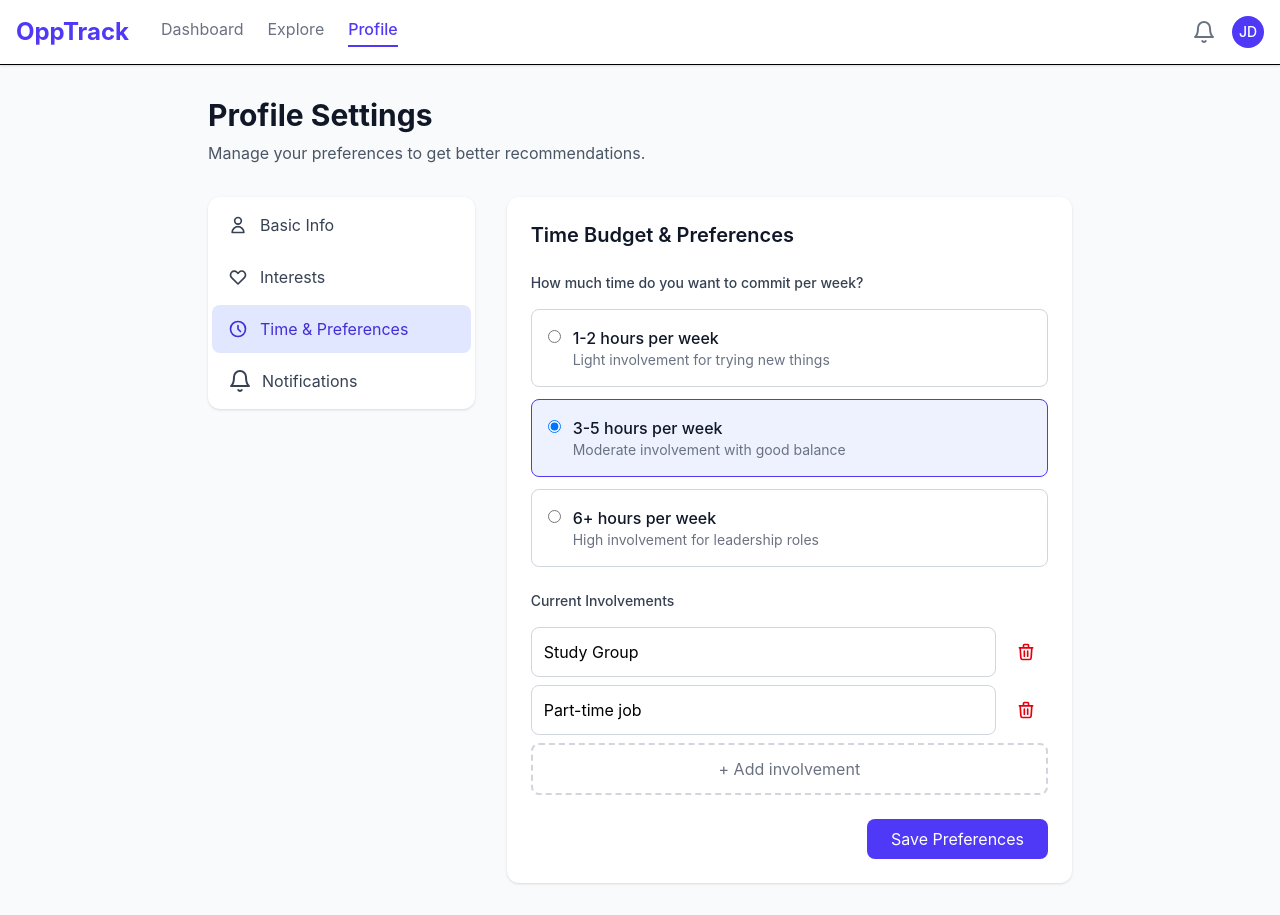
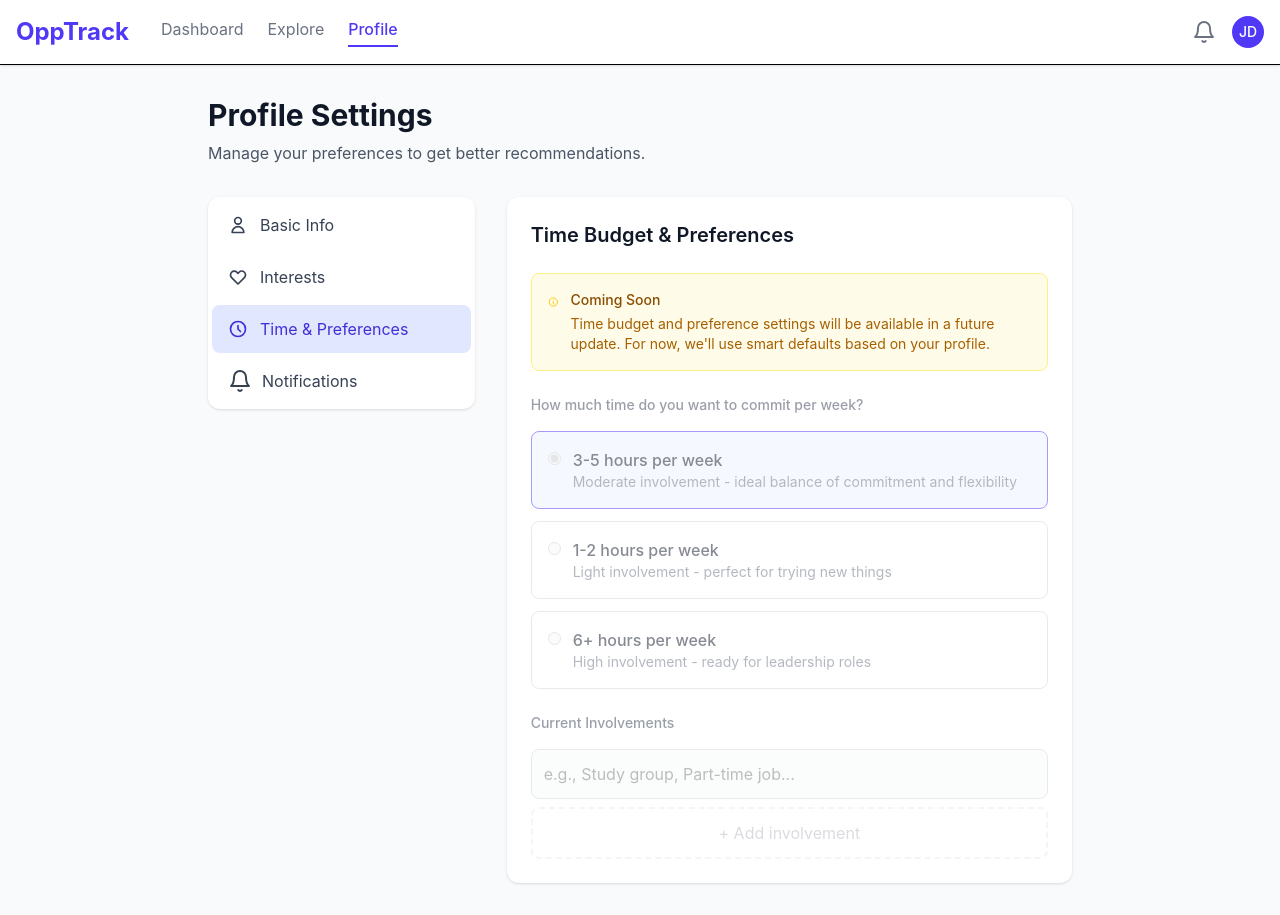
Before and after one commit to YamanDevelopment/Atlas, a Nuxt app in the folder src/frontend/: page /profile in a window 1280 px wide. Both pictures are taken after a click on the button "Time & Preferences". Built offline with nearby package versions, Linux system fonts and the light colour scheme.

Commit message:
profile tab done

```diff
--- a/src/frontend/pages/profile.vue
+++ b/src/frontend/pages/profile.vue
@@ -272,27 +272,48 @@
             <div v-else-if="activeSection === 'preferences'" class="p-6">
               <h2 class="text-xl font-semibold text-gray-900 mb-6">Time Budget & Preferences</h2>
 
-              <form @submit.prevent="savePreferences" class="space-y-6">
+              <div class="space-y-6">
+                <div class="bg-yellow-50 border border-yellow-200 rounded-lg p-4">
+                  <div class="flex">
+                    <svg class="h-5 w-5 text-yellow-400 mr-3 mt-0.5" fill="none" viewBox="0 0 24 24" stroke="currentColor">
+                      <path stroke-linecap="round" stroke-linejoin="round" stroke-width="2" d="M13 16h-1v-4h-1m1-4h.01M21 12a9 9 0 11-18 0 9 9 0 0118 0z" />
+                    </svg>
+                    <div>
+                      <h3 class="text-sm font-medium text-yellow-800">Coming Soon</h3>
+                      <p class="text-sm text-yellow-700 mt-1">
+                        Time budget and preference settings will be available in a future update. For now, we'll use smart defaults based on your profile.
+                      </p>
+                    </div>
+                  </div>
+                </div>
+
+                <!-- Placeholder preference settings -->
+                <div class="opacity-50 pointer-events-none">
+                  <div class="space-y-6">
                     <div>
                       <label class="block text-sm font-medium text-gray-700 mb-4">
                         How much time do you want to commit per week?
                       </label>
                       <div class="space-y-3">
-                    <label
-                      v-for="option in timeBudgetOptions"
-                      :key="option.value"
-                      class="flex items-start p-4 border rounded-lg cursor-pointer hover:border-indigo-300"
-                      :class="profile.timeBudget === option.value ? 'border-indigo-600 bg-indigo-50' : 'border-gray-300'"
-                    >
-                      <input
-                        v-model="profile.timeBudget"
-                        type="radio"
-                        :value="option.value"
-                        class="mt-1 mr-3 text-indigo-600"
-                      />
+                        <label class="flex items-start p-4 border rounded-lg border-indigo-600 bg-indigo-50">
+                          <input type="radio" checked disabled class="mt-1 mr-3 text-indigo-600" />
                           <div>
-                        <div class="font-medium text-gray-900">{{ option.label }}</div>
-                        <div class="text-sm text-gray-500">{{ option.description }}</div>
+                            <div class="font-medium text-gray-900">3-5 hours per week</div>
+                            <div class="text-sm text-gray-500">Moderate involvement - ideal balance of commitment and flexibility</div>
+                          </div>
+                        </label>
+                        <label class="flex items-start p-4 border rounded-lg border-gray-300">
+                          <input type="radio" disabled class="mt-1 mr-3 text-indigo-600" />
+                          <div>
+                            <div class="font-medium text-gray-900">1-2 hours per week</div>
+                            <div class="text-sm text-gray-500">Light involvement - perfect for trying new things</div>
+                          </div>
+                        </label>
+                        <label class="flex items-start p-4 border rounded-lg border-gray-300">
+                          <input type="radio" disabled class="mt-1 mr-3 text-indigo-600" />
+                          <div>
+                            <div class="font-medium text-gray-900">6+ hours per week</div>
+                            <div class="text-sm text-gray-500">High involvement - ready for leadership roles</div>
                           </div>
                         </label>
                       </div>
@@ -303,47 +324,24 @@
                         Current Involvements
                       </label>
                       <div class="space-y-2">
-                    <div
-                      v-for="(involvement, index) in profile.currentInvolvement"
-                      :key="index"
-                      class="flex gap-2"
-                    >
                         <input
-                        v-model="profile.currentInvolvement[index]"
                           type="text"
                           placeholder="e.g., Study group, Part-time job..."
-                        class="flex-1 p-3 border border-gray-300 rounded-lg focus:ring-indigo-500 focus:border-indigo-500"
+                          disabled
+                          class="w-full p-3 border border-gray-300 rounded-lg bg-gray-50"
                         />
                         <button
-                        @click="removeInvolvement(index)"
                           type="button"
-                        class="px-3 py-2 text-red-600 hover:bg-red-50 rounded-lg"
-                      >
-                        <svg class="w-5 h-5" fill="none" stroke="currentColor" viewBox="0 0 24 24">
-                          <path stroke-linecap="round" stroke-linejoin="round" stroke-width="2" d="M19 7l-.867 12.142A2 2 0 0116.138 21H7.862a2 2 0 01-1.995-1.858L5 7m5 4v6m4-6v6m1-10V4a1 1 0 00-1-1h-4a1 1 0 00-1 1v3M4 7h16" />
-                        </svg>
-                      </button>
-                    </div>
-                    <button
-                      @click="addInvolvement"
-                      type="button"
-                      class="w-full p-3 border-2 border-dashed border-gray-300 rounded-lg text-gray-500 hover:border-gray-400"
+                          disabled
+                          class="w-full p-3 border-2 border-dashed border-gray-300 rounded-lg text-gray-500 opacity-50"
                         >
                           + Add involvement
                         </button>
                       </div>
                     </div>
-
-                <div class="flex justify-end">
-                  <button
-                    type="submit"
-                    :disabled="isSaving"
-                    class="px-6 py-2 bg-indigo-600 text-white rounded-lg hover:bg-indigo-700 disabled:opacity-50"
-                  >
-                    {{ isSaving ? 'Saving...' : 'Save Preferences' }}
-                  </button>
                   </div>
-              </form>
+                </div>
+              </div>
             </div>
 
             <!-- Notifications Section -->
```
Lines whose indentation alone changed are shown as unchanged.
